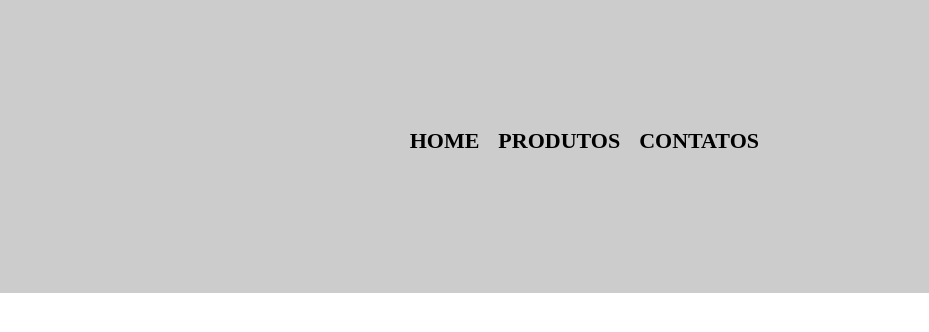
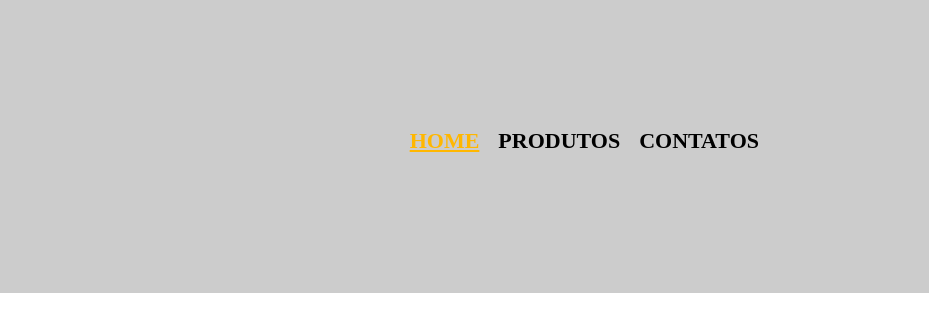
Before and after one commit to crsgustav0/http-repository, a plain HTML site: page Barbearia/index.html in a window 1280 px wide. In both pictures the pointer is over the link "HOME". Shown: the full height of the page, 351-1280 px from the left. Drawn offline with Linux system fonts and the light colour scheme.

Commit message:
Configuração de eventos a partir do mouse sobre o elemento arquivo 'produtos.css

```diff
--- a/Barbearia/produtos.css
+++ b/Barbearia/produtos.css
@@ -158,6 +158,21 @@ nav a {
 
 
 /*
+    nav - Referente a todos os itens de navegação (nav) que estão dentro da tag <li>
+    a: Usado para referencia ao link
+    hover - Evento qua ndo o mouse esta SOBRE o elemento
+
+    text-decoration - Referente a formatação visual atribuida ao conteudo do texto
+    underline - Configuração que deixa o conteúdo do texto SUBLINHADO
+*/
+
+nav a:hover {
+    color: #ffb700;
+    text-decoration: underline;
+}
+
+
+/*
     produtos h2 - referente a TODOS os itens (h2) que estão dentro da tag <li>, criada para centralizar a formatação dos itens da lista da página HTML
 
     font-size: - Usada para configuração visual do tamanhho do contéudo
```
